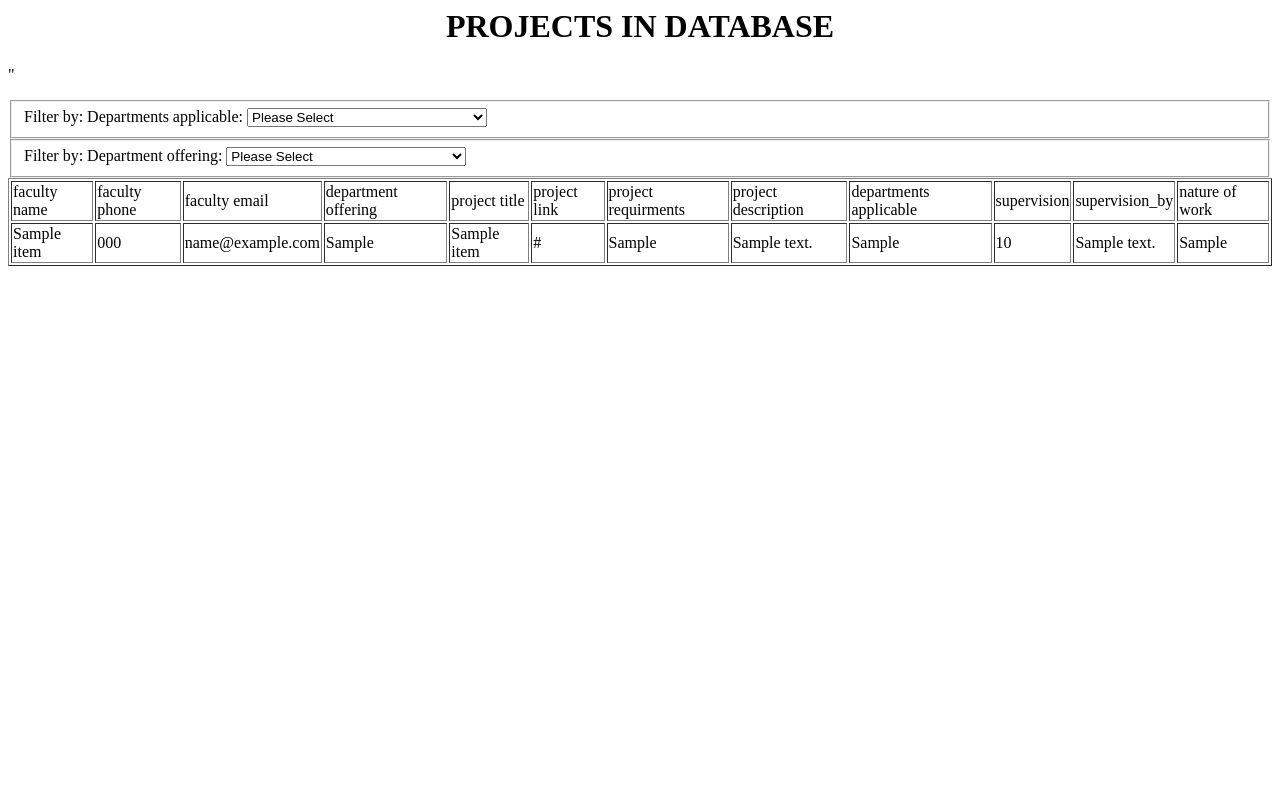
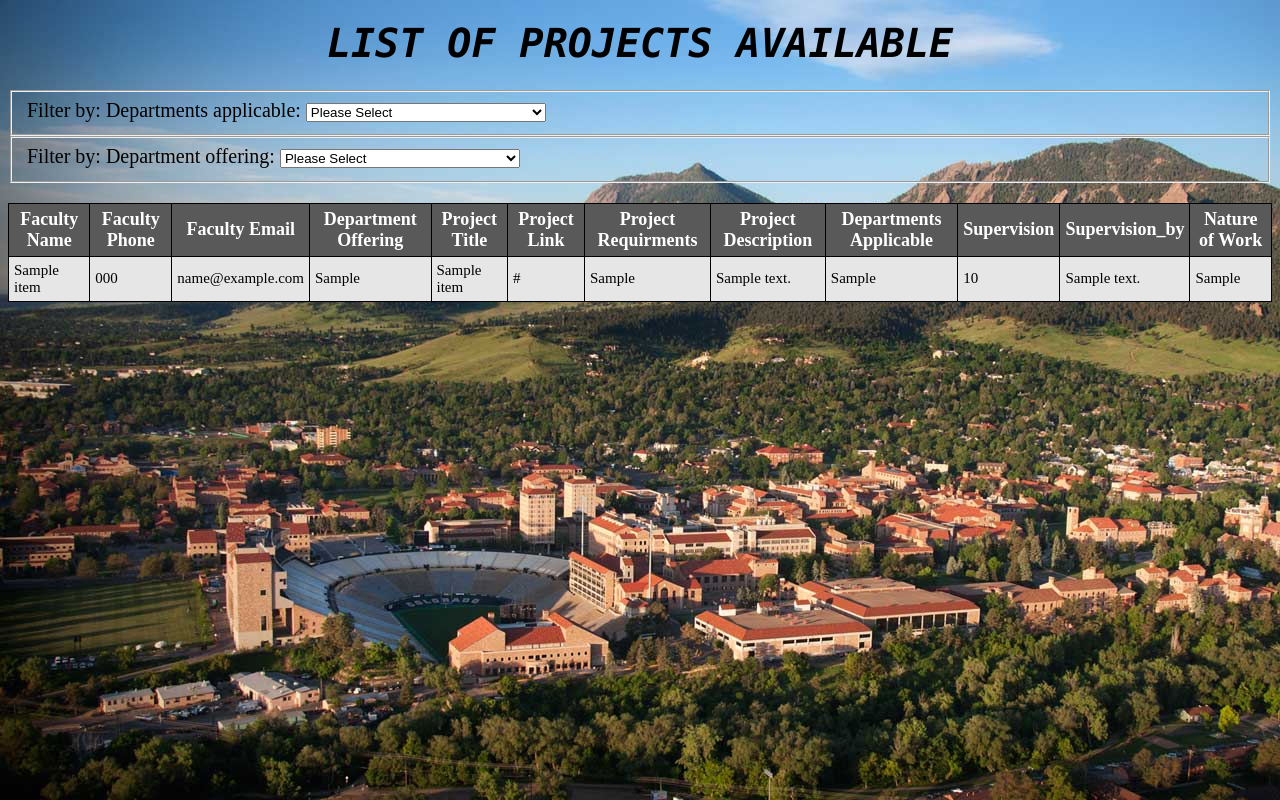
Before and after one commit to ckamat1/CSCI5828---Tachyon, a Django app: template mysite/dlcapp/templates/listOfProjects.html in a window 1280 px wide. Run offline with Django 3.2, Linux system fonts and the light colour scheme; the template is opened without the code that fills it: most values are stand-ins (such as "Sample title", 1, 10 or a date in 2020).

Commit message:
CSS formatting

```diff
--- a/mysite/dlcapp/templates/listOfProjects.html
+++ b/mysite/dlcapp/templates/listOfProjects.html
@@ -1,6 +1,54 @@
 
 <html>
 <head>
+    <style>
+table, th, td {
+    border: 1px solid black;
+    border-collapse: collapse;
+    font-size: 15px;
+}
+
+table {
+    width:100%;
+}
+
+table#tab tr:nth-child(even) {
+    background-color: #e6e6e6;
+}
+table#tab  tr:nth-child(odd) {
+   background-color: #cccccc;
+}
+ th  {
+    font-size: 18px;
+    background-color: #595959;
+    color: white;
+}
+
+th, td {
+    padding: 5px;
+}
+
+
+body{
+
+	background:url('/static/dlcapp/images/background.jpg');
+	font-size: 20px;
+	overflow-y: static;
+}
+
+h1 {
+	font-family: "Lucida Console";
+	font-size: 40px;
+	font-style: italic;
+	font-variant: normal;
+	font-weight: bold;
+	line-height: 20px;
+	padding: 25px;
+	padding-bottom : 10px;
+
+}
+
+</style>
 <script>
 function filter()
 {
@@ -9,7 +57,12 @@ document.forms["contactform"].submit();
 }
 </script>
   </head>
-<center><h1>PROJECTS IN DATABASE</h1></center><table border=\"1px\" align=\"center\">"
+<body>
+<div>
+<center><h1>LIST OF PROJECTS AVAILABLE</h1></center>
+    <table border=\"1px\" align=\"center\">
+    </table>
+    </div>
 <div  class="form">
     	<form id="contactform" action="/listOfProjects/">
 				<fieldset>
@@ -62,20 +115,21 @@ document.forms["contactform"].submit();
               </fieldset>
 </form>
 </div>
-     <thead>
-    <td>faculty name</td>
-   <td>faculty phone</td>
-   <td>faculty email</td>
-   <td>department offering</td>
-   <td>project title</td>
-   <td>project link</td>
-   <td>project requirments</td>
-   <td>project description</td>
-   <td>departments applicable</td>
-   <td>supervision</td>
-   <td>supervision_by</td>
-   <td>nature of work</td>
-    </thead>
+    <table id="tab">
+     <tr>
+    <th>Faculty Name</th>
+   <th>Faculty Phone</th>
+   <th>Faculty Email</th>
+   <th>Department Offering</th>
+   <th>Project Title</th>
+   <th>Project Link</th>
+   <th>Project Requirments</th>
+   <th>Project Description</th>
+   <th>Departments Applicable</th>
+   <th>Supervision</th>
+   <th>Supervision_by</th>
+   <th>Nature of Work</th>
+    </tr>
     {% for item in query_results %}
 	<tr>
         <td> {{ item.faculty_name }} </td>
@@ -91,4 +145,7 @@ document.forms["contactform"].submit();
         <td> {{ item.supervision_by }} </td>
         <td> {{ item.nature_of_work }} </td>
 	</tr>
+
     {% endfor %}
+</table>
+    </body>
```
